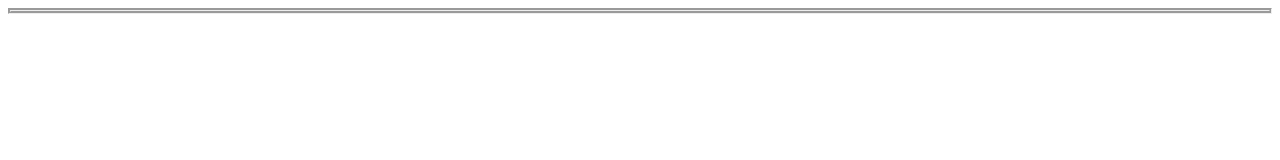
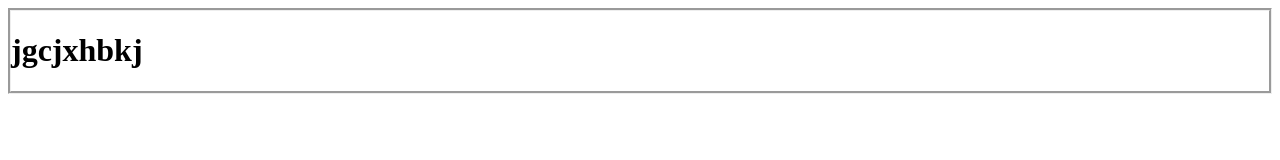
Before and after one commit to Gunjan-1/html-work, a plain HTML site: page about.html in a window 1280 px wide. Drawn offline with Linux system fonts and the light colour scheme.

Commit message:
first commit

```diff
--- a/about.html
+++ b/about.html
@@ -7,6 +7,9 @@
     <link rel="stylesheet" href="style.css">
 </head>
 <body>
+<div>
+    <h1>jgcjxhbkj</h1>
+</div>
 
 </body>
 </html>
```
